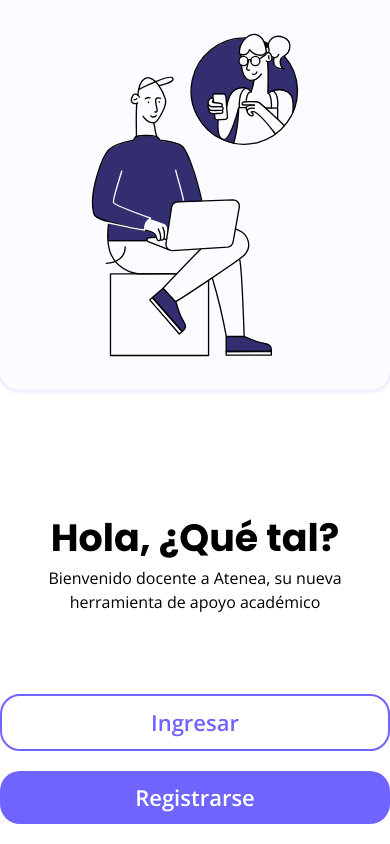
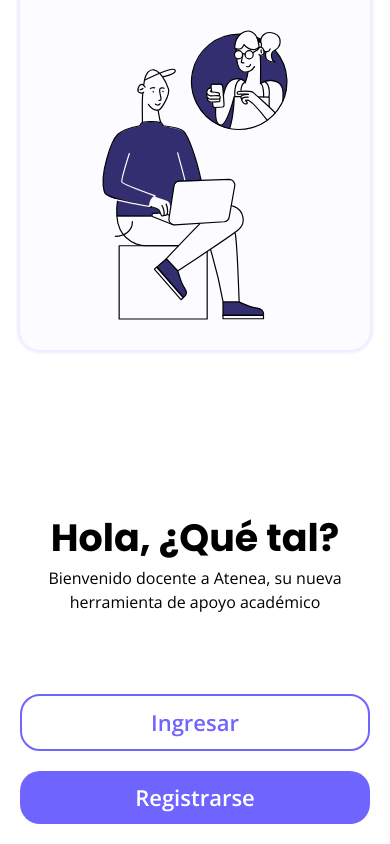
Before and after one commit to Rafterminador/atenea-cliente, a React (Create React App) app: page / in a window 390 px wide. Built offline with nearby package versions, Linux system fonts and the light colour scheme; the HTML template or start-up script is replaced by a standard one.

Commit message:
fix margin mobile

```diff
--- a/src/pages/LandingPage.jsx
+++ b/src/pages/LandingPage.jsx
@@ -14,7 +14,7 @@ const LandingPage = () => {
   return (
     <>
       <Navbar />
-      <div className="md:mx-16 h-full contenedor flex flex-col justify-between text-center items-center md:grid md:grid-cols-2">
+      <div className="mx-5 md:mx-16 h-full contenedor flex flex-col justify-between text-center items-center md:grid md:grid-cols-2">
         <div className="bg-[#FCFBFF] bordeblur w-full flex justify-center  md:rounded-[20px] md:mt-[40px]">
           <img src={ImagenPrincipal} alt="dashboard" />
         </div>
```
